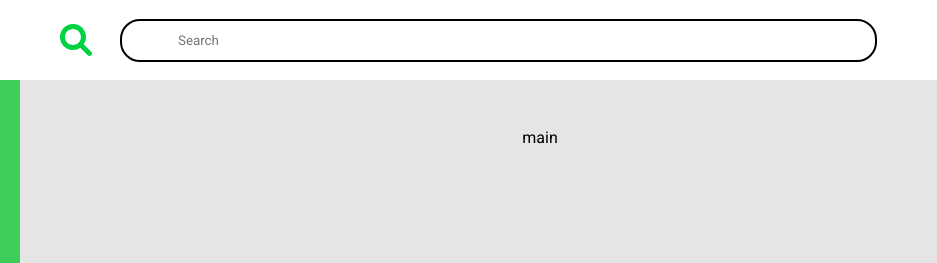
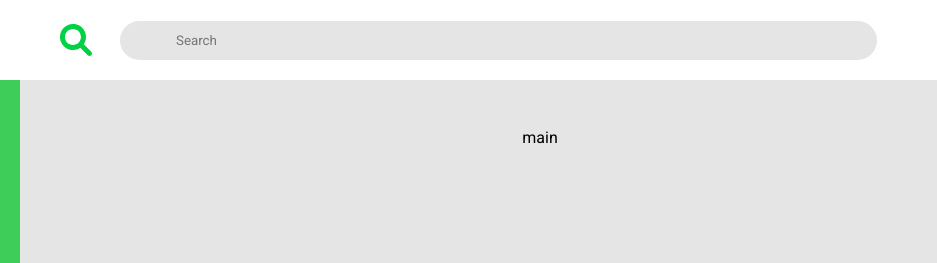
Before and after one commit to afchamis21/challenge-schneider, a plain HTML site: page index.html in a window 1280 px wide. Shown: the top 263 px of the page, 220-1157 px from the left. Drawn offline with Linux system fonts and the light colour scheme.

Commit message:
Atualizei header

```diff
--- a/styles/global.css
+++ b/styles/global.css
@@ -54,7 +54,8 @@ header > form > input {
   flex: 1;
   border-radius: 1.25rem;
   padding: 0.75rem 3.5rem;
-  border: 2px solid black;
+  border: 0;
+  background: var(--gray-bg);
 }
 
 header > form > button {
```
